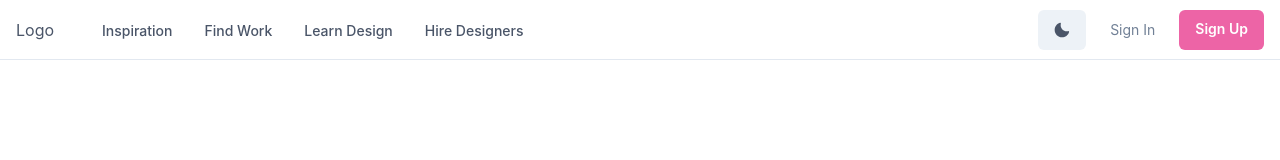
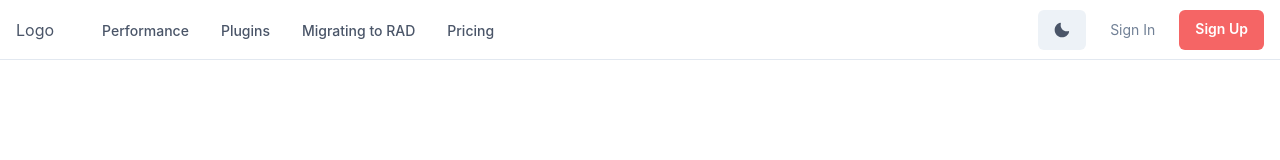
Before and after one commit to dcpeaden/rad-wod-nextjs, a Next.js app: page / in a window 1280 px wide. Shown: the top 160 px of the page. Built offline with nearby package versions, Linux system fonts and the light colour scheme.

Commit message:
change links and colors

```diff
--- a/components/templates/navbar.tsx
+++ b/components/templates/navbar.tsx
@@ -25,6 +25,7 @@ import {
   MoonIcon,
   SunIcon,
 } from '@chakra-ui/icons';
+import router from 'next/router';
 
 const Navbar = () => {
   const { isOpen, onToggle } = useDisclosure();
@@ -55,7 +56,7 @@ const Navbar = () => {
             aria-label={'Toggle Navigation'}
           />
         </Flex>
-        <Flex flex={{ base: 1 }} justify={{ base: 'center', md: 'start' }}>
+        <Flex onClick={() => router.push('/')} flex={{ base: 1 }} justify={{ base: 'center', md: 'start' }}>
           <Text>Logo</Text>
           <Flex display={{ base: 'none', md: 'flex' }} ml={10}>
             <DesktopNav />
@@ -83,9 +84,10 @@ const Navbar = () => {
             fontSize={'sm'}
             fontWeight={600}
             color={'white'}
-            bg={'pink.400'}
+            colorScheme={'red'}
+            bg={'red.400'}
             _hover={{
-              bg: 'pink.300',
+              bg: 'red.500',
             }}>
             Sign Up
           </Button>
@@ -154,12 +156,12 @@ const DesktopSubNav = ({ label, href, subLabel }: NavItem) => {
       display={'block'}
       p={2}
       rounded={'md'}
-      _hover={{ bg: useColorModeValue('pink.50', 'gray.900') }}>
+      _hover={{ bg: useColorModeValue('red.50', 'gray.900') }}>
       <Stack direction={'row'} align={'center'}>
         <Box>
           <Text
             transition={'all .3s ease'}
-            _groupHover={{ color: 'pink.400' }}
+            _groupHover={{ color: 'red.400' }}
             fontWeight={500}>
             {label}
           </Text>
@@ -173,7 +175,7 @@ const DesktopSubNav = ({ label, href, subLabel }: NavItem) => {
           justify={'flex-end'}
           align={'center'}
           flex={1}>
-          <Icon color={'pink.400'} w={5} h={5} as={ChevronRightIcon} />
+          <Icon color={'red.400'} w={5} h={5} as={ChevronRightIcon} />
         </Flex>
       </Stack>
     </Link>
@@ -256,42 +258,42 @@ interface NavItem {
 
 const NAV_ITEMS: Array<NavItem> = [
   {
-    label: 'Inspiration',
+    label: 'Performance',
     children: [
       {
-        label: 'Explore Design Work',
-        subLabel: 'Trending Design to inspire you',
-        href: '#',
+        label: 'Work Out of the Day',
+        subLabel: 'Personal performance for today’s WOD.',
+        href: '/wod',
       },
       {
-        label: 'New & Noteworthy',
-        subLabel: 'Up-and-coming Designers',
-        href: '#',
+        label: 'Tracking Over Time',
+        subLabel: 'Stats you and your members can count on',
+        href: '/tracking',
       },
     ],
   },
   {
-    label: 'Find Work',
+    label: 'Plugins',
     children: [
       {
-        label: 'Job Board',
-        subLabel: 'Find your dream design job',
-        href: '#',
+        label: 'Members',
+        subLabel: 'Built for Your Lifestyle',
+        href: '/plugins',
       },
       {
-        label: 'Freelance Projects',
-        subLabel: 'An exclusive list for contract work',
-        href: '#',
+        label: 'Owners',
+        subLabel: 'Analytics Driven Perfection',
+        href: '/analytics',
       },
     ],
   },
   {
-    label: 'Learn Design',
-    href: '#',
+    label: 'Migrating to RAD',
+    href: '/migrating',
   },
   {
-    label: 'Hire Designers',
-    href: '#',
+    label: 'Pricing',
+    href: '/pricing',
   },
 ];
 
```
